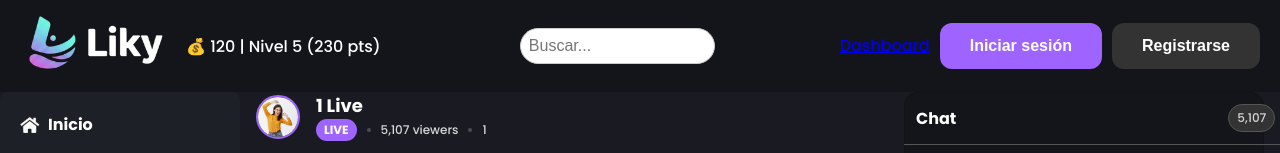
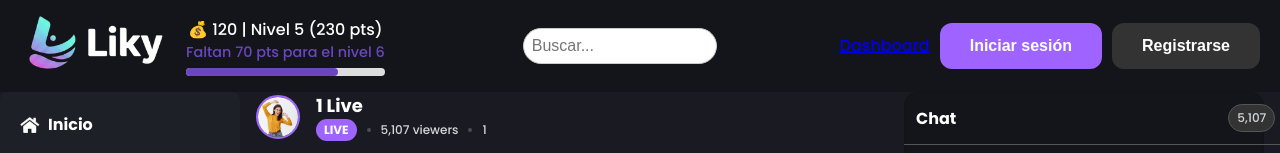
Before and after one commit to Dracaryscode/PrograWeb_StreamApp, a React (Vite) app: page /live/1 in a window 1280 px wide. Shown: the top 153 px of the page. Built offline with nearby package versions, Linux system fonts and the light colour scheme.

Commit message:
avance diferencia de puntos para siguiente nivel

```diff
--- a/src/components/Header.tsx
+++ b/src/components/Header.tsx
@@ -1,6 +1,7 @@
 import React, { useState } from "react";
 import { Link } from "react-router-dom";
 import logo from "../assets/logo.png";
+
 interface HeaderProps {
   onLogin: () => void;
   onRegister: () => void;
@@ -12,6 +13,11 @@ const Header: React.FC<HeaderProps> = ({ onLogin, onRegister }) => {
   const nivel = 5;
   const puntos = 230;
 
+  // 👇 NUEVO: valores para progreso
+  const puntosSiguienteNivel = 300;
+  const faltan = puntosSiguienteNivel - puntos;
+  const progreso = (puntos / puntosSiguienteNivel) * 100;
+
   return (
     <header className="header">
       {/* Logo */}
@@ -20,9 +26,37 @@ const Header: React.FC<HeaderProps> = ({ onLogin, onRegister }) => {
       </div>
 
       {/* Saldo y nivel */}
-      <span className="header-saldo">
-        💰 {saldoMonedas} | Nivel {nivel} ({puntos} pts)
-      </span>
+      <div className="header-saldo" style={{ textAlign: "center" }}>
+        <span>
+          💰 {saldoMonedas} | Nivel {nivel} ({puntos} pts)
+        </span>
+
+        {/* 👇 NUEVO: Texto de puntos faltantes */}
+        <div style={{ fontSize: "0.9rem", color: "#6b46c1" }}>
+          Faltan {faltan} pts para el nivel {nivel + 1}
+        </div>
+
+        {/* 👇 NUEVO: Barra de progreso */}
+        <div
+          style={{
+            backgroundColor: "#ddd",
+            borderRadius: "10px",
+            height: "8px",
+            width: "100%",
+            marginTop: "5px",
+          }}
+        >
+          <div
+            style={{
+              width: `${progreso}%`,
+              height: "8px",
+              backgroundColor: "#6b46c1",
+              borderRadius: "10px",
+              transition: "width 0.3s ease",
+            }}
+          />
+        </div>
+      </div>
 
       {/* Barra de búsqueda centrada */}
       <div className="header-search-container">
@@ -35,7 +69,7 @@ const Header: React.FC<HeaderProps> = ({ onLogin, onRegister }) => {
         />
       </div>
 
-        {/* Botones y enlaces */}
+      {/* Botones y enlaces */}
       <div className="header-buttons flex gap-2 items-center">
         {/* Enlace al Dashboard */}
         <Link
```
